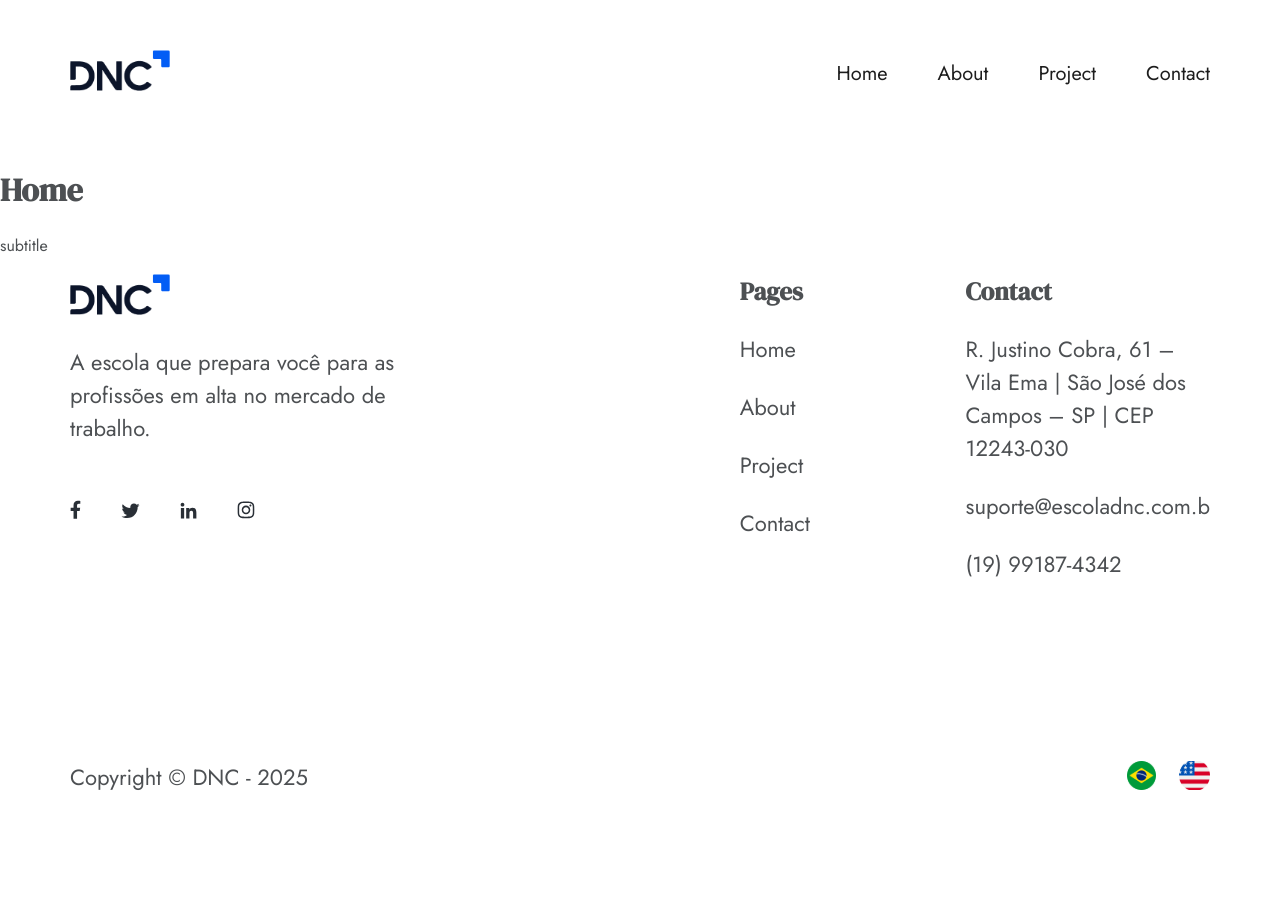
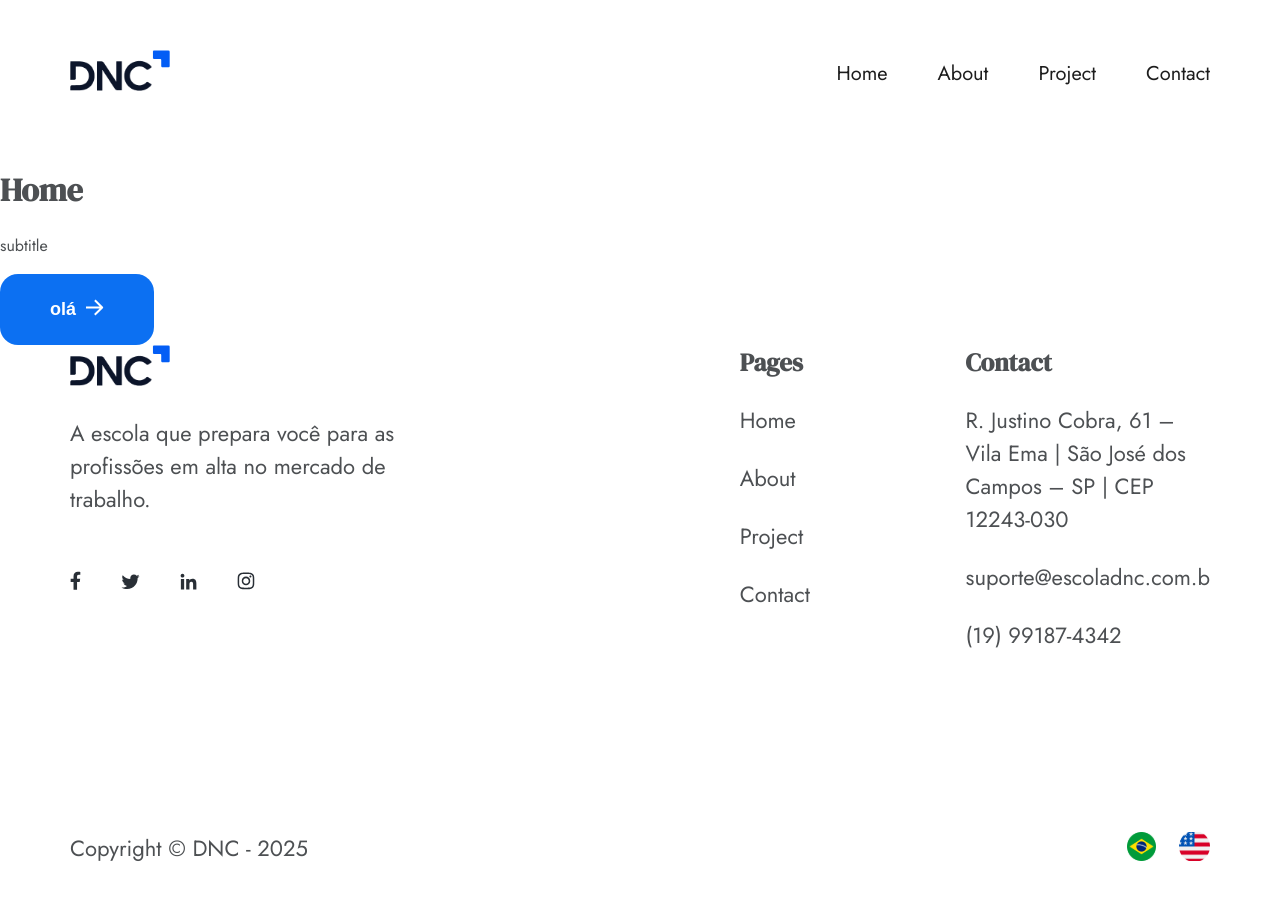
Before and after one commit to EdgarPeres/dnc-arq-edgar, a React (Vite) app: page / in a window 1280 px wide. Shown: the top 900 px of the page. Before the commit the page ends 869 px from the top, so only its background shows below. Built offline with nearby package versions, Linux system fonts and the light colour scheme.

Commit message:
create button components

```diff
--- /dev/null
+++ b/src/components/Button/Button.css
@@ -0,0 +1,52 @@
+.button {
+    border-radius: 18px;
+    border: none;
+    column-gap: 10px;
+    cursor: pointer;
+    display: flex;
+    font-size: 18px;
+    font-weight: 600;
+    padding: 25px 50px;
+    transition: background-color 0.3s ease;
+}
+
+/*PRIMARY*/
+
+.button.primary {
+    background-color: #0C70F2;
+    color: #ffff;
+}
+
+.button.primary:hover {
+    background-color: #0056b3;
+}
+
+/*SECONDARY*/
+.button.secondary {
+    background-color: #1d1d1d;
+    color: #ffff;
+}
+
+.button.secondary:hover {
+    background-color: #4D5053;
+}
+
+/*OUTLINE*/
+.button.outline {
+    background-color: #ffff;
+    border: 2px solid #0C70F2;
+    color: #0C70F2;
+}
+
+.button.outline:hover {
+    background-color: #0C70F2;
+    color: #ffff;
+}
+
+/*DISABLED*/
+.button:disabled,
+.button:disabled>:hover {
+    background-color: #ccc;
+    color: #666;
+    pointer-events: none;
+}
--- /dev/null
+++ b/src/components/Button/Button.jsx
@@ -0,0 +1,12 @@
+import './Button.css'
+import WhiteArrow from '../../assets/white-arrow.svg'
+
+function Button ({arrow,buttonStyle,loading,children,...props}){
+    return(
+        <button className={`button ${buttonStyle}`}{...props}>
+            {children} {arrow && <img src={WhiteArrow}/>}
+        </button>
+    )
+}
+
+export default Button
--- a/src/pages/Home.jsx
+++ b/src/pages/Home.jsx
@@ -1,5 +1,6 @@
 import Header from "../components/header/Header"
 import Footer from "../components/Footer/Footer"
+import Button from "../components/Button/Button"
 
 function Home() {
     return (
@@ -7,6 +8,7 @@
             <Header />
             <h1>Home</h1>
             <p>subtitle</p>
+            <Button buttonStyle="primary" arrow >olá</Button>
             <Footer/>
         </>
     )
```
Also changed, not shown: src/assets/white-arrow.svg (added), src/components/Banner/Banner.css (added), src/components/Banner/Banner.jsx (added).
